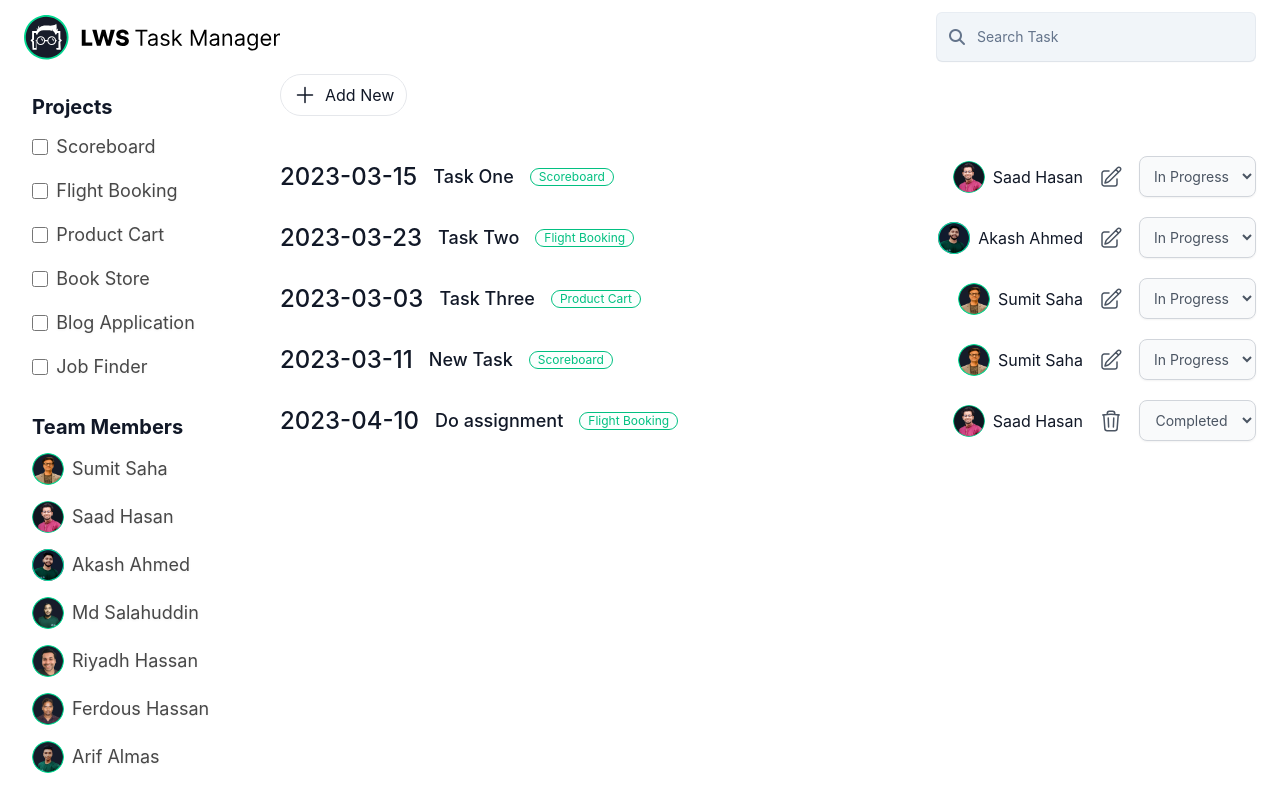
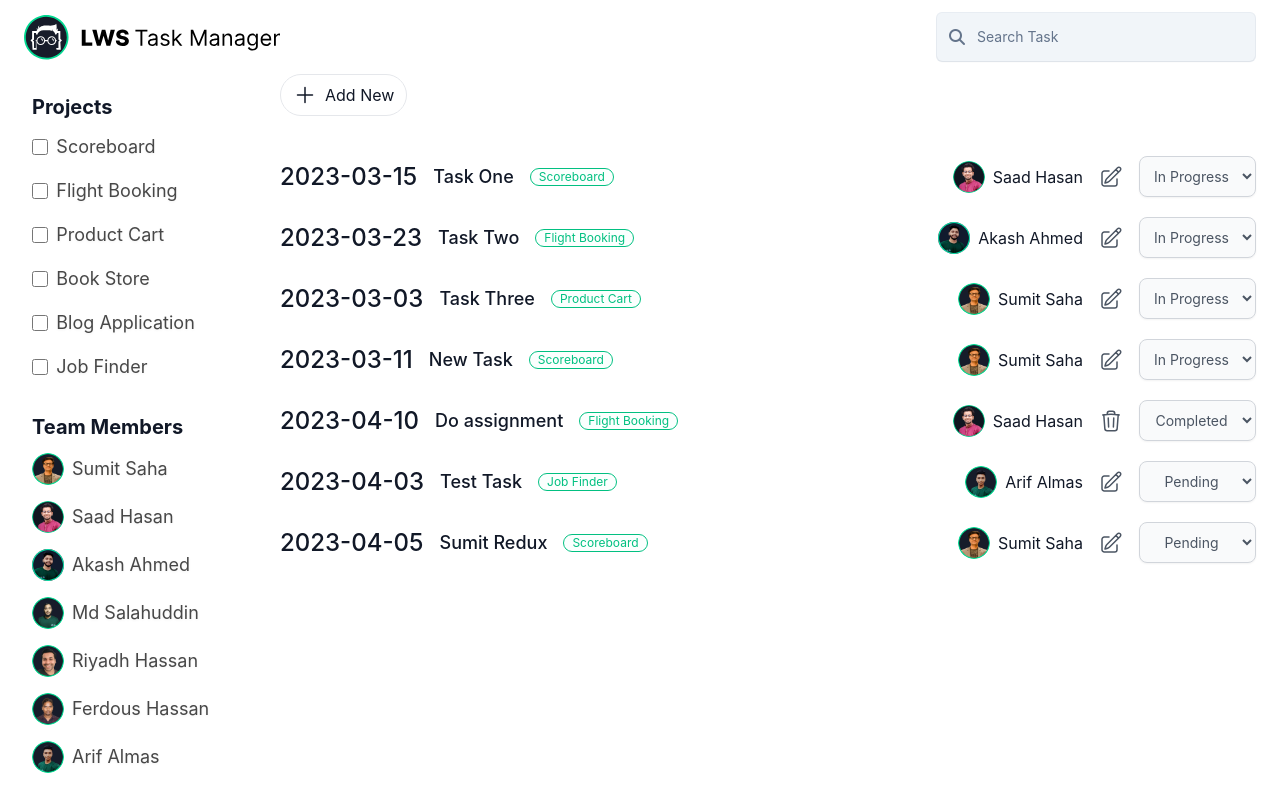
Before and after one commit to hasanulhasan/task-manager-rtk-query, a React (Create React App) app: page / in a window 1280 px wide. Built offline with nearby package versions, Linux system fonts and the light colour scheme; data requests are answered from the project's data file.

Commit message:
search functionality done

```diff
--- a/server/db.json
+++ b/server/db.json
@@ -148,6 +148,38 @@
       "deadline": "2023-04-10",
       "status": "complete",
       "id": 6
+    },
+    {
+      "taskName": "Test Task",
+      "teamMember": {
+        "name": "Arif Almas",
+        "avatar": "/images/avatars/almas.png",
+        "id": 7
+      },
+      "project": {
+        "id": 6,
+        "projectName": "Job Finder",
+        "colorClass": "color-jobFinder"
+      },
+      "deadline": "2023-04-03",
+      "status": "pending",
+      "id": 7
+    },
+    {
+      "taskName": "Sumit Redux",
+      "teamMember": {
+        "name": "Sumit Saha",
+        "avatar": "/images/avatars/sumit.png",
+        "id": 1
+      },
+      "project": {
+        "id": 1,
+        "projectName": "Scoreboard",
+        "colorClass": "color-scoreboard"
+      },
+      "deadline": "2023-04-05",
+      "status": "pending",
+      "id": 8
     }
   ]
 }
--- a/src/components/Navbar.js
+++ b/src/components/Navbar.js
@@ -1,7 +1,10 @@
 import React from 'react';
 import logoImg from '../../src/assests/logo.svg'
 import { Link } from 'react-router-dom';
+import { useDispatch } from 'react-redux';
+import { searchTask } from '../features/filterSlice';
 const Navbar = () => {
+  const dispatch = useDispatch();
   return (
     <nav class="container relative py-3">
       <div class="flex items-center justify-between">
@@ -10,7 +13,7 @@ const Navbar = () => {
         </Link>
         <div class="flex-1 max-w-xs search-field group">
           <i class="fa-solid fa-magnifying-glass search-icon group-focus-within:text-blue-500"></i>
-          <input type="text" placeholder="Search Task" class="search-input" id="lws-searchTask" />
+          <input onChange={(e) => dispatch(searchTask(e.target.value))} type="text" placeholder="Search Task" class="search-input" id="lws-searchTask" />
         </div>
       </div>
     </nav>
--- a/src/components/TaskForm.js
+++ b/src/components/TaskForm.js
@@ -32,7 +32,6 @@ const TaskForm = () => {
     e.preventDefault();
     const selectedTeamMember = team.find(teamPerson => teamPerson.name === teamMember);
     const selectedProjectName = projects.find(project => project.projectName === projectName);
-    console.log(selectedProjectName, selectedTeamMember)
     if (selectedProjectName && selectedTeamMember) {
       addTask({
         taskName,
@@ -74,6 +73,7 @@ const TaskForm = () => {
           onChange={(e) => setTeamMember(e.target.value)}
           name="teamMember"
           id="lws-teamMember" required>
+          <option value="" hidden selected>Select Member</option>
           {
             teamItem
           }
@@ -86,6 +86,7 @@ const TaskForm = () => {
           onChange={(e) => setProjectName(e.target.value)}
           id="lws-projectName"
           name="projectName" required>
+          <option value="" hidden selected>Select Project</option>
           {
             projectItem
           }
--- a/src/components/TaskList/TaskList.js
+++ b/src/components/TaskList/TaskList.js
@@ -4,7 +4,7 @@ import Task from './Task';
 import { useSelector } from 'react-redux';
 
 const TaskList = () => {
-  const { projects } = useSelector(state => state.filter)
+  const { projects, search } = useSelector(state => state.filter)
   // console.log(projects);
   const { data: tasks, isLoading, isError, } = useGetTasksQuery();
   // console.log(tasks)
@@ -32,6 +32,7 @@ const TaskList = () => {
 
       // return task
     })
+    .filter(task => task.taskName.toLowerCase().includes(search.toLowerCase()))
     .map(task => <Task key={task.id} task={task} />)
 
   return (
--- a/src/features/filterSlice.js
+++ b/src/features/filterSlice.js
@@ -2,6 +2,7 @@ import { createSlice } from "@reduxjs/toolkit"
 
 const initialState = {
   projects: [],
+  search: ''
 }
 
 const filterSlice = createSlice({
@@ -17,9 +18,12 @@ const filterSlice = createSlice({
         const updatedProject = state.projects.filter(project => project !== action.payload)
         state.projects = updatedProject
       }
+    },
+    searchTask: (state, action) => {
+      state.search = action.payload;
     }
   }
 })
 
 export default filterSlice.reducer;
-export const { projectSelect } = filterSlice.actions
+export const { projectSelect, searchTask } = filterSlice.actions
```
